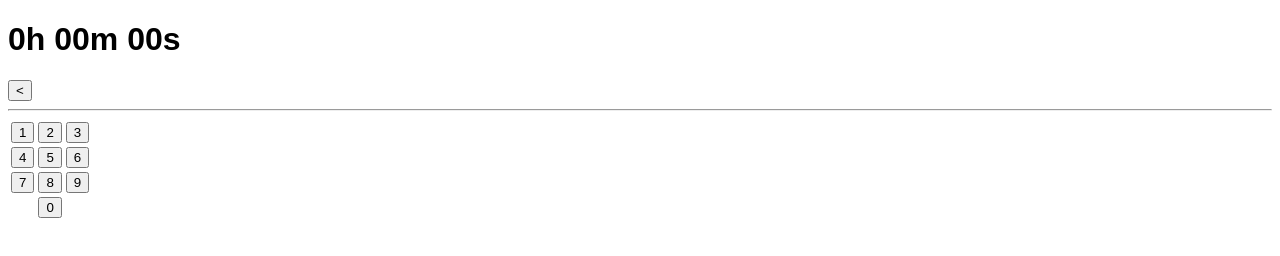
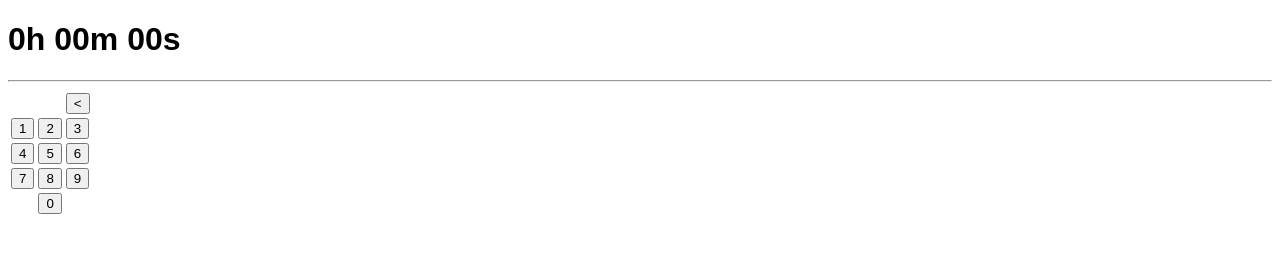
Before and after one commit to jaghit/empty, a plain HTML site: page index.html in a window 1280 px wide. Drawn offline with Linux system fonts and the light colour scheme.

Commit message:
Moved clear button to 1st row last column, on top of 3rd button

```diff
--- a/index.html
+++ b/index.html
@@ -6,9 +6,14 @@
 </head>
 <body>
     <h1>0h 00m 00s</h1>
-    <input type="button" value="<">
+
     <hr>
     <table>
+        <tr>
+            <td></td>
+            <td></td>
+            <td><input type="button" value="<"></td>
+        </tr>
         <tr>
             <td><input type="button" value="1"></td>
             <td><input type="button" value="2"></td>
```
